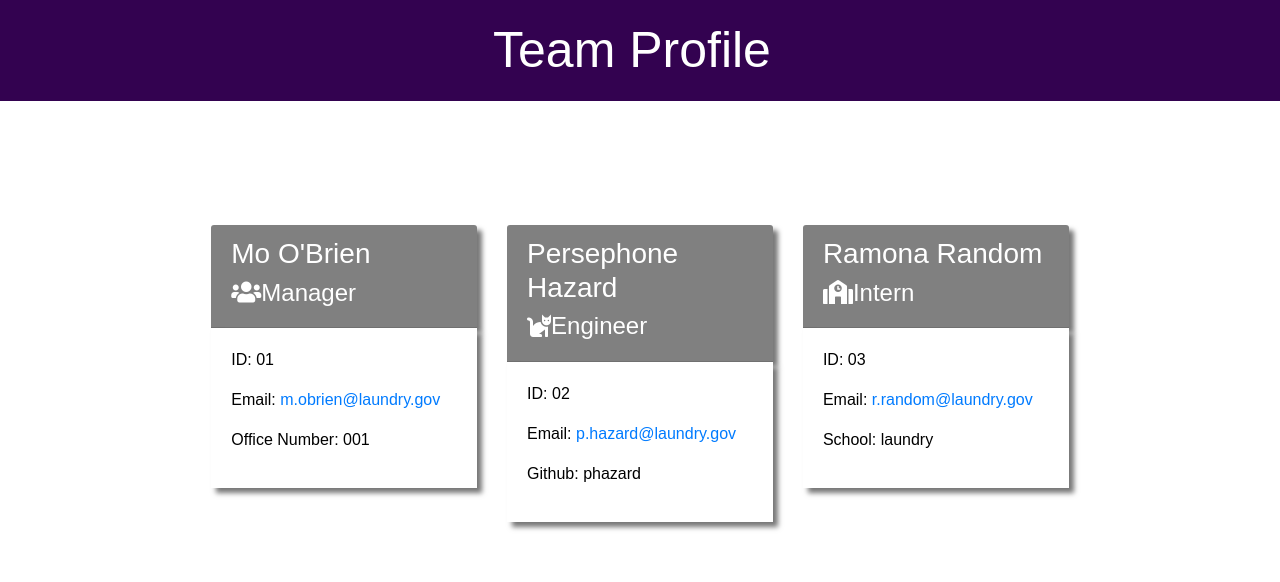
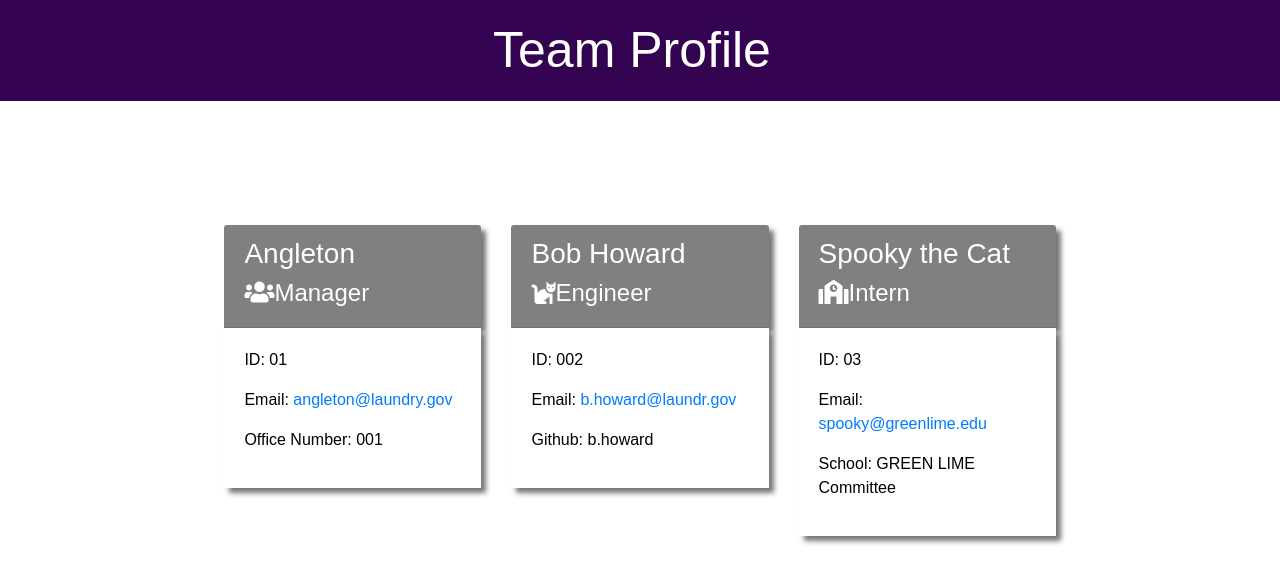
Before and after one commit to kstaver/Team-Profile-Generator, a website: page dist/index.html in a window 1280 px wide. Drawn offline with nearby package versions, Linux system fonts and the light colour scheme.

```diff
--- a/dist/index.html
+++ b/dist/index.html
@@ -25,45 +25,44 @@
         <main>
             <div class = "container">
                 <div class = "row justify-content-center" id = "team-cards">
-
                     <!--Team Cards-->
 
     <div class = "col-4 mt-4">
         <div class = "card-header">
-                            <h3>Mo O'Brien</h3>
+            <h3>Angleton</h3>
             <h4><i class = "fas fa-users"></i>Manager</h4>
         </div>
 
         <div class = "card-body">
             <p class = "id">ID: 01</p>
-                            <p class = "email"> Email: <a href = "m.obrien@laundry.gov">m.obrien@laundry.gov</a></p>
+            <p class = "email"> Email: <a href = "angleton@laundry.gov">angleton@laundry.gov</a></p>
             <p class = "officeNumber">Office Number: 001</p>
         </div>
     </div>
 
     <div class = "col-4 mt-4">
         <div class = "card-header">
-                            <h3>Persephone Hazard</h3>
+            <h3>Bob Howard</h3>
             <h4><i class = "fas fa-cat"></i>Engineer</h4>
         </div>
 
         <div class = "card-body">
-                            <p class = "id">ID: 02</p>
-                            <p class = "email"> Email: <a href = "p.hazard@laundry.gov">p.hazard@laundry.gov</a></p>
-                            <p class = "github">Github: phazard</p>
+            <p class = "id">ID: 002</p>
+            <p class = "email"> Email: <a href = "b.howard@laundr.gov">b.howard@laundr.gov</a></p>
+            <p class = "github">Github: b.howard</p>
         </div>
     </div>
 
     <div class = "col-4 mt-4">
         <div class = "card-header">
-                            <h3>Ramona Random</h3>
+            <h3>Spooky the Cat</h3>
             <h4><i class = "fas fa-school"></i>Intern</h4>
         </div>
 
         <div class = "card-body">
             <p class = "id">ID: 03</p>
-                            <p class = "email"> Email: <a href = "r.random@laundry.gov">r.random@laundry.gov</a></p>
-                            <p class = "school">School: laundry</p>
+            <p class = "email"> Email: <a href = "spooky@greenlime.edu">spooky@greenlime.edu</a></p>
+            <p class = "school">School: GREEN LIME Committee</p>
         </div>
     </div>
 
```
Also changed, not shown: README.md, assets/images/employee_added.JPG (added), assets/images/generated_profile.JPG (added), assets/images/intern_added_and_html_made.JPG (added), assets/images/manager_added.JPG (added). Lines whose indentation alone changed are shown as unchanged.
